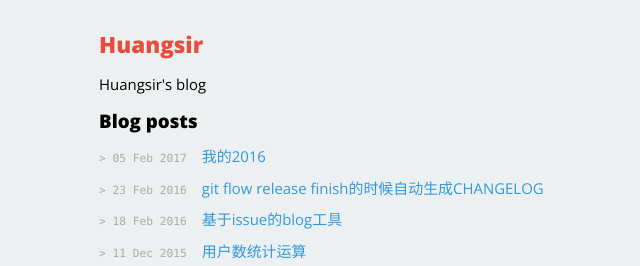
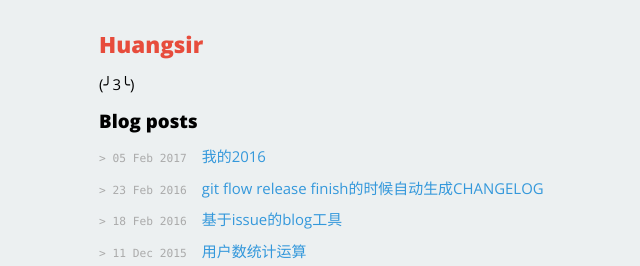
Before and after one commit to Huangsir/huangsir.github.io, a Jekyll site: the page built from index.html, in a window 1280 px wide. Shown: the top 266 px of the page, without its empty margins (245-885 px from the left). Built offline with Jekyll 4.4.1, drawn with Linux system fonts in a browser that asks for light colours.

Commit message:
Update index.html

```diff
--- a/index.html
+++ b/index.html
@@ -1,10 +1,10 @@
 ---
 layout: default
-title: 我的博客
+title: Huangsir's blog
 ---
 
 <div id="home">
-   <p class="intro">Huangsir's blog </p>
+   <p class="intro">(╯3╰)</p>
 
    <h2>Blog posts</h2>
    <ul class="posts">
```
